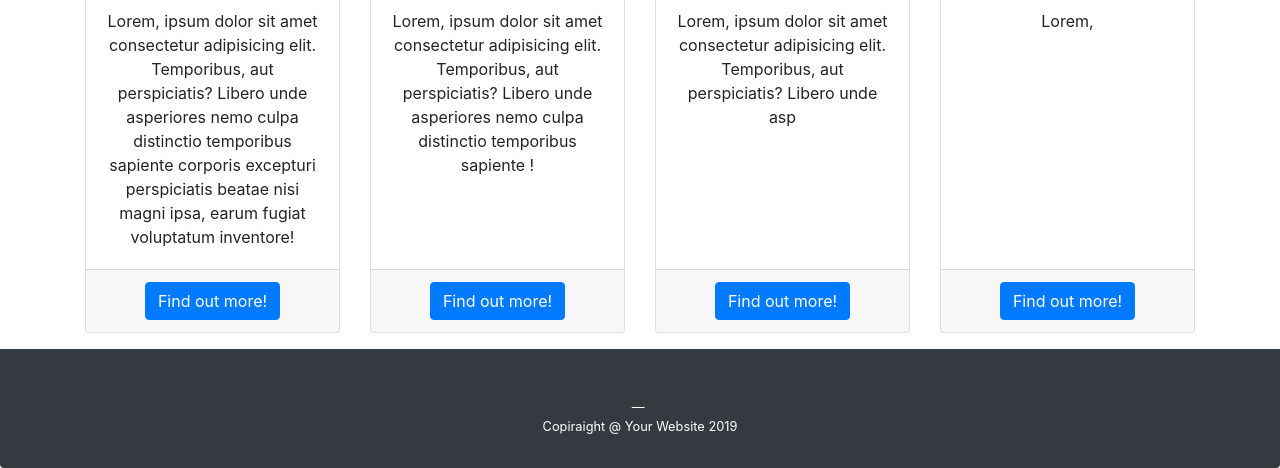
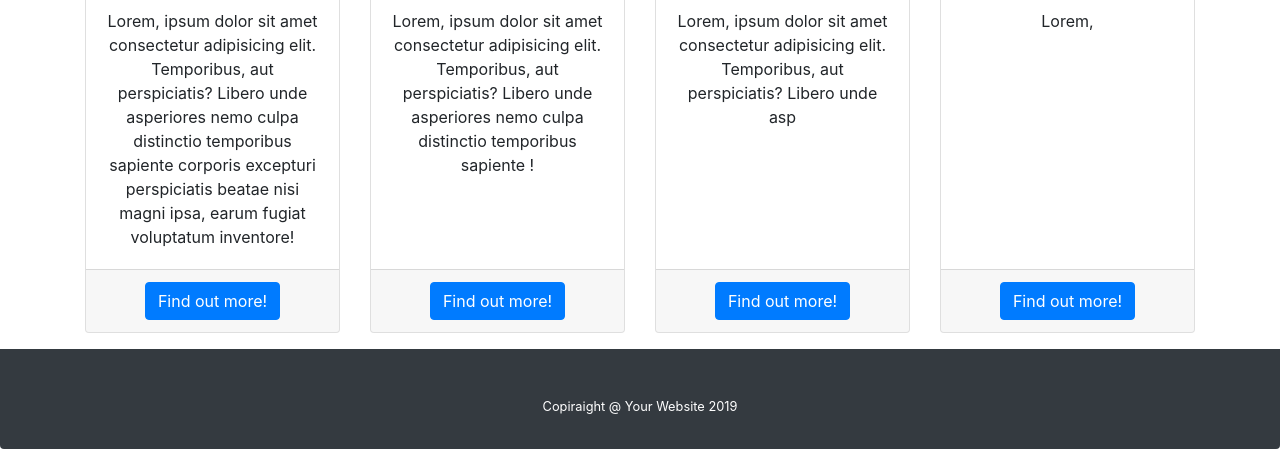
Before and after one commit to Maslenat/week08_maket_bootstrap, a plain HTML site: page index.html in a window 1280 px wide. Shown: the part 370-838 px from the top of the page. Drawn offline with Linux system fonts and the light colour scheme.

Commit message:
footer earase --

```diff
--- a/style.css
+++ b/style.css
@@ -1,3 +1,6 @@
 .nav_background{
     background-color: gray;
 }
+.blockquote-footer::before {
+    content: "";
+}
```
